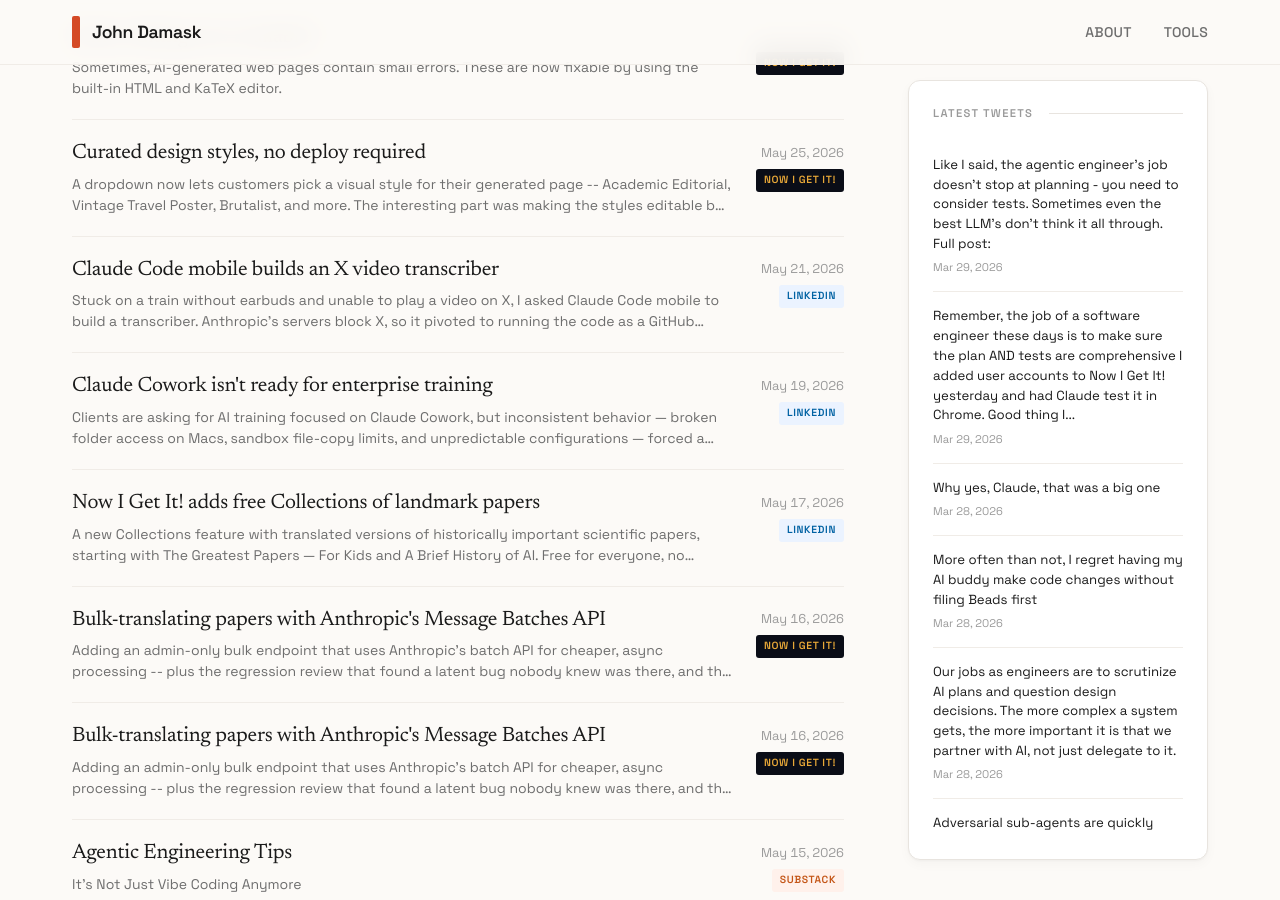
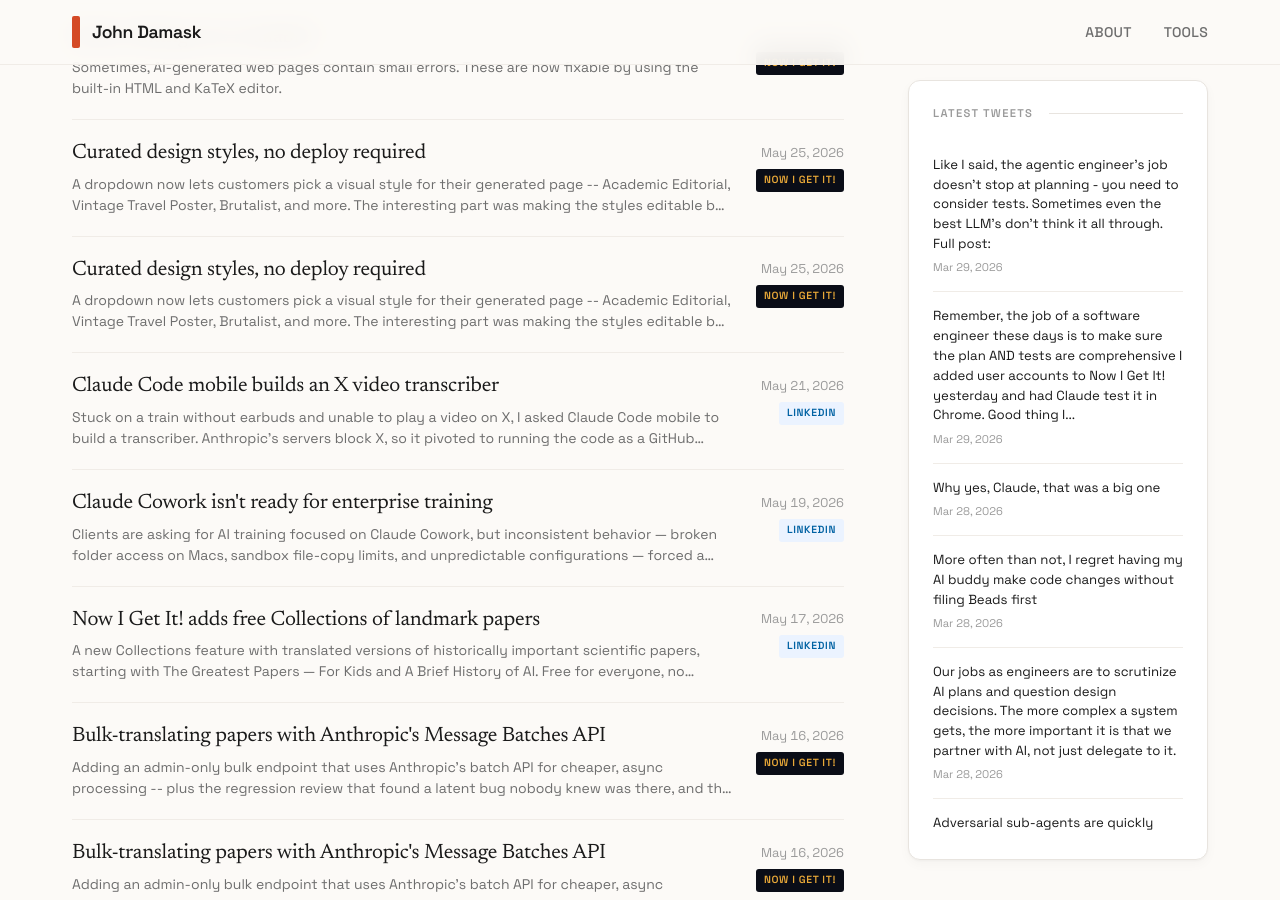
Before and after one commit to jbdamask/jbdamask.github.io, a Jekyll site: the page built from index.html, in a window 1280 px wide and 900 px high, scrolled down 686 px. Built offline with Jekyll 4.4.1, drawn with Linux system fonts in a browser that asks for light colours; the list of posts is cut into pages by our own code.

Commit message:
Update Now I Get It posts

```diff
--- a/_data/nowigetit-posts.yml
+++ b/_data/nowigetit-posts.yml
@@ -20,6 +20,14 @@
 - title: Curated design styles, no deploy required
   source: nowigetit
   url: https://nowigetit.us/blog/curated-design-styles-no-deploy-required-2.html
+  date: '2026-05-25'
+  excerpt: A dropdown now lets customers pick a visual style for their generated page
+    -- Academic Editorial, Vintage Travel Poster, Brutalist, and more. The interesting
+    part was making the styles editable by an ...
+  image: ''
+- title: Curated design styles, no deploy required
+  source: nowigetit
+  url: https://nowigetit.us/blog/curated-design-styles-no-deploy-required.html
   date: '2026-05-25'
   excerpt: A dropdown now lets customers pick a visual style for their generated page
     -- Academic Editorial, Vintage Travel Poster, Brutalist, and more. The interesting
```
